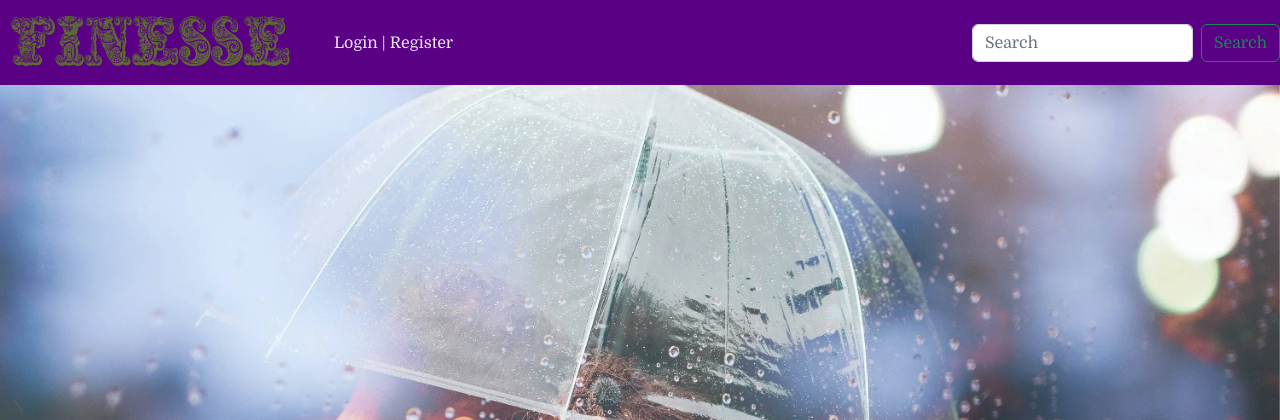
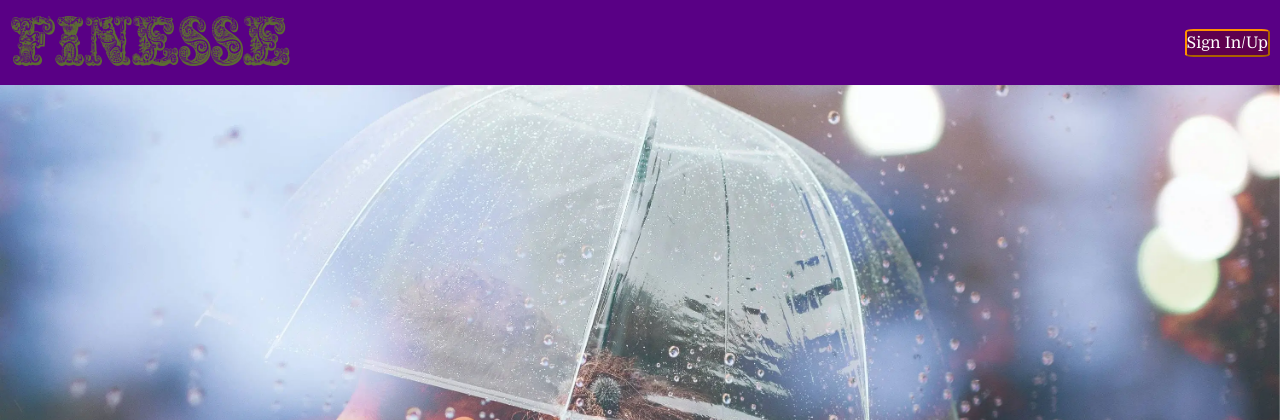
Before and after one commit to Vasi012/Finesse-1.0, a Django app: page / in a window 1280 px wide. Shown: the top 420 px of the page. Run offline with Django 3.2, Linux system fonts and the light colour scheme; some libraries are stand-ins or nearby versions.

Commit message:
style button on nav bar

```diff
--- a/static/css/style.css
+++ b/static/css/style.css
@@ -7,6 +7,7 @@ body {
 
 .navbar {
     --bs-navbar-padding-y: 0;
+    --bs-navbar-brand-color: #fff;
 }
 
 .container-fluid {
@@ -14,12 +15,28 @@ body {
     padding-top: 0;
 }
 
-.navbar-nav .nav-link.active, .navbar-nav .show>.nav-link, .navbar-toggler, .navbar-toggler-icon {
-    color: rgb(255 255 255 / 90%);
+.container, .container-fluid, .container-lg, .container-md, .container-sm, .container-xl, .container-xxl {
+    --bs-gutter-x: 0;
 }
 
-.container, .container-fluid, .container-lg, .container-md, .container-sm, .container-xl, .container-xxl {
-    --bs-gutter-x: 0;
+.nav-link {
+    background-color: #5e004e;
+    text-align: center;
+    text-decoration: none;
+    display: inline-block;
+    font-size: 16px;
+    font-weight: 500;
+    border-radius: 10%;
+    border-color: rgb(255, 145, 0);
+    color: white;
+    transition-duration: 0.2s;
+    margin-right: 10px;
+}
+
+.nav-link:hover {
+    background-color: #fff;
+    color: #5e004e;
+    border-color: rgb(43, 255, 0);
 }
 
 .footer {
@@ -105,4 +122,7 @@ a {
     .message-container {
         max-width: 70%;
     }
+    .nav-link {
+        margin-right: 10px;
+    }
 }
--- a/templates/includes/nav.html
+++ b/templates/includes/nav.html
@@ -9,25 +9,7 @@
                     <img src="{% static 'images/logo.webp' %}" alt="Finesse logo">
                 </div>
             </a>
-            <button class="navbar-toggler" type="button" data-bs-toggle="collapse"
-                data-bs-target="#navbarSupportedContent" aria-controls="navbarSupportedContent" aria-expanded="false"
-                aria-label="Toggle navigation">
-                <span class="navbar-toggler-icon"></span>
-            </button>
-            <div class="collapse navbar-collapse" id="navbarSupportedContent">
-                <ul class="navbar-nav justify-content-center me-auto mb-2 mb-lg-0">
-                    <li class="nav-item">
-                        <a class="nav-link active" aria-current="page" href="#">Login | Register</a>
-                    </li>
-                </ul>
-                <form class="d-flex" role="search">
-                    <input class="form-control me-2" type="search" placeholder="Search" aria-label="Search" />
-                    <button class="btn btn-outline-success" type="submit">
-                        Search
-                    </button>
-                </form>
-            </div>
+            <button class="nav-link active" aria-current="page" href="#">Sign In/Up</button>
         </div>
     </nav>
-
 </header>
```
